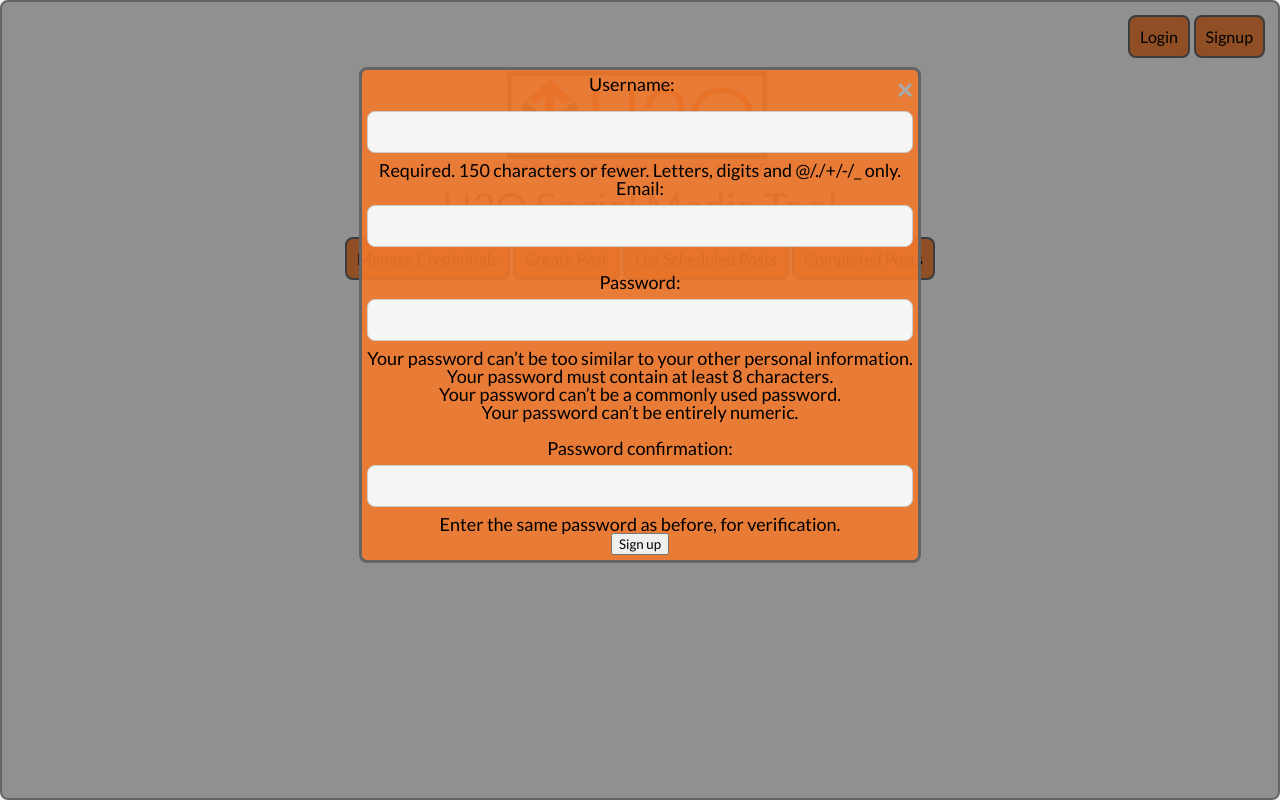
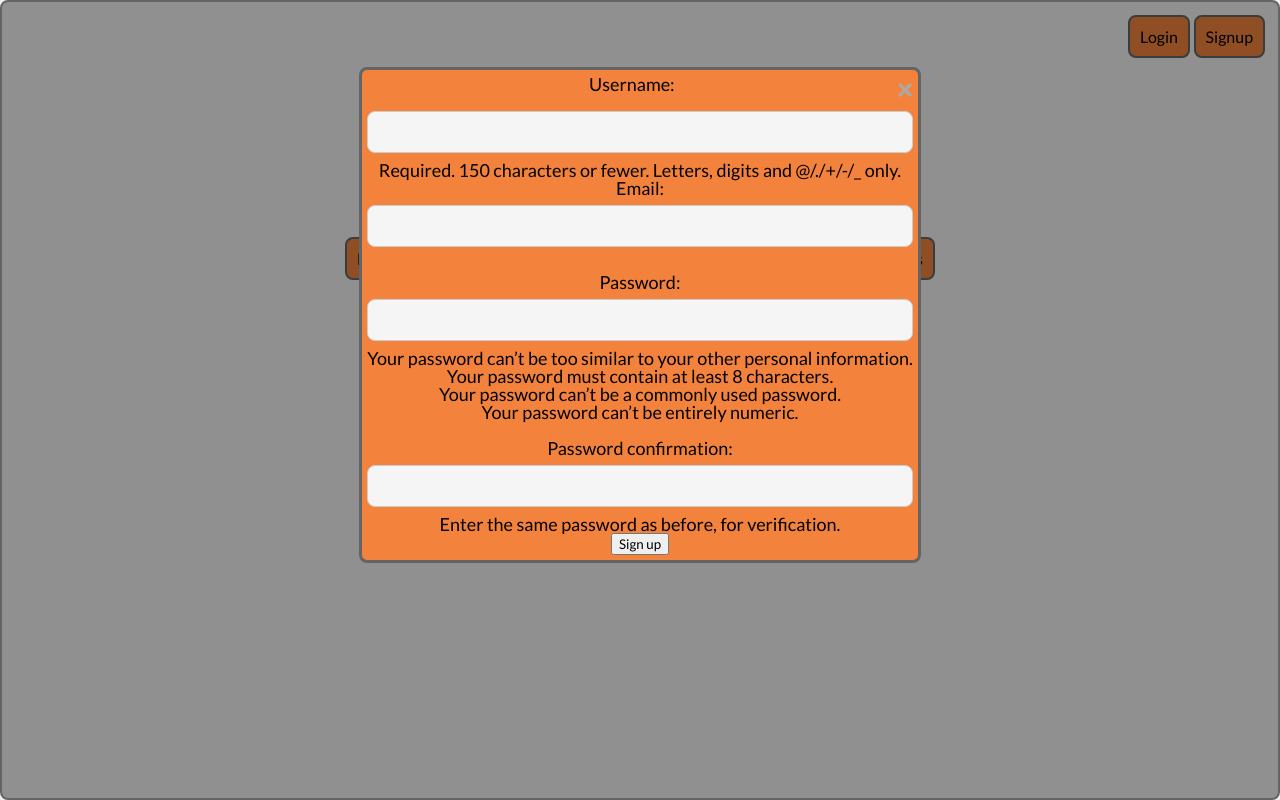
Before and after one commit to Xinck7/BaseRepoGitHub, a Django app: page / in a window 1280 px wide, after a click on "Signup". Run offline with Django 3.2, Linux system fonts and the light colour scheme; data comes from the database, SQL or seed files in the repository.

Commit message:
fixed just didn't give the brain enough time to ponder the issue

```diff
--- a/H2O_Social_Tool/H2O_Portal/static/H2O_Portal/h2oStyles.css
+++ b/H2O_Social_Tool/H2O_Portal/static/H2O_Portal/h2oStyles.css
@@ -178,8 +178,9 @@ button:hover {
     text-align: center;
     z-index: 1;
   }
+  /*Sign Up button #modal*/
   .myfieldclass{
-  background-color: rgba(241, 120, 44, 0.90);
+    background-color: rgba(243, 130, 60, 1);
     border: 3px solid rgb(99, 100, 102);
     border-radius: 8px;
     color: black;
@@ -188,7 +189,7 @@ button:hover {
     margin-top: 5px;
     flex: 1;
     min-width: 5px;
-  max-width: 600px;
+    max-width: 700px;
     padding: 5px;
     text-decoration: none;
   }
```
Lines whose indentation alone changed are shown as unchanged.
